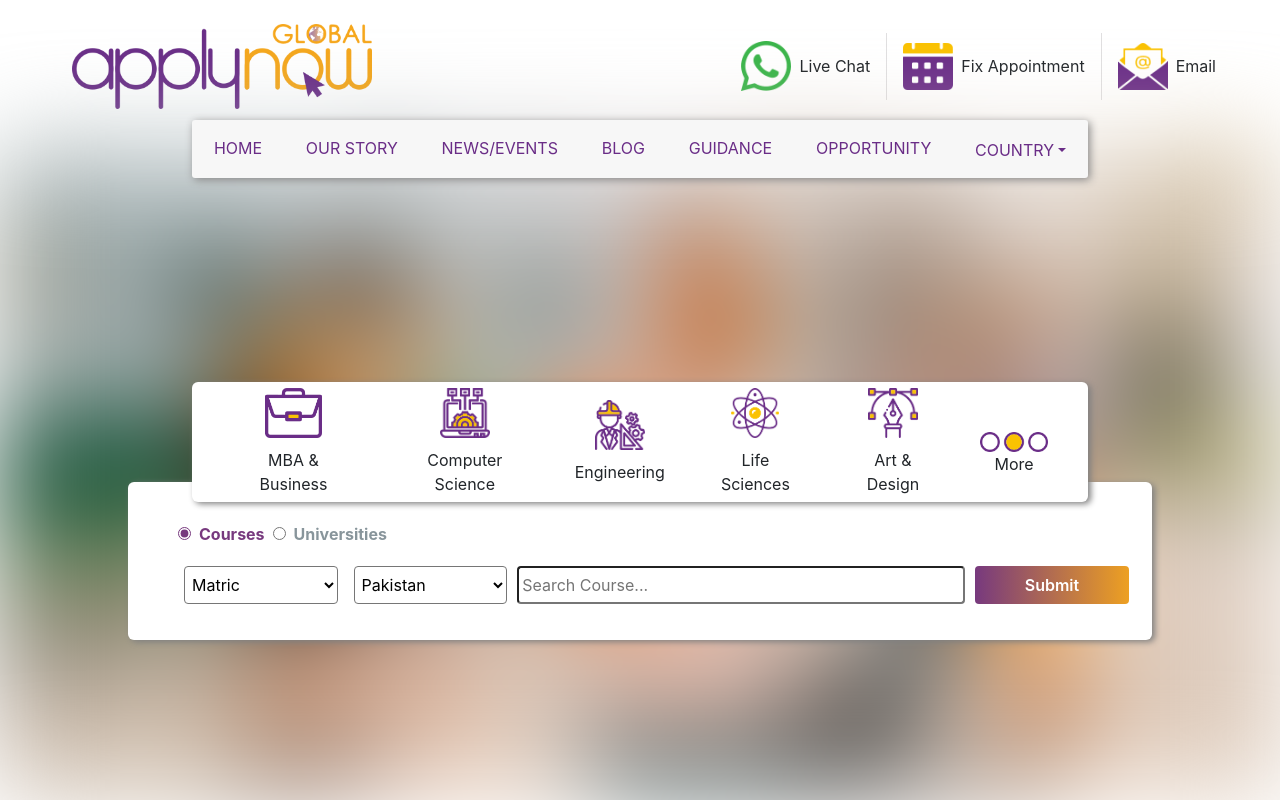
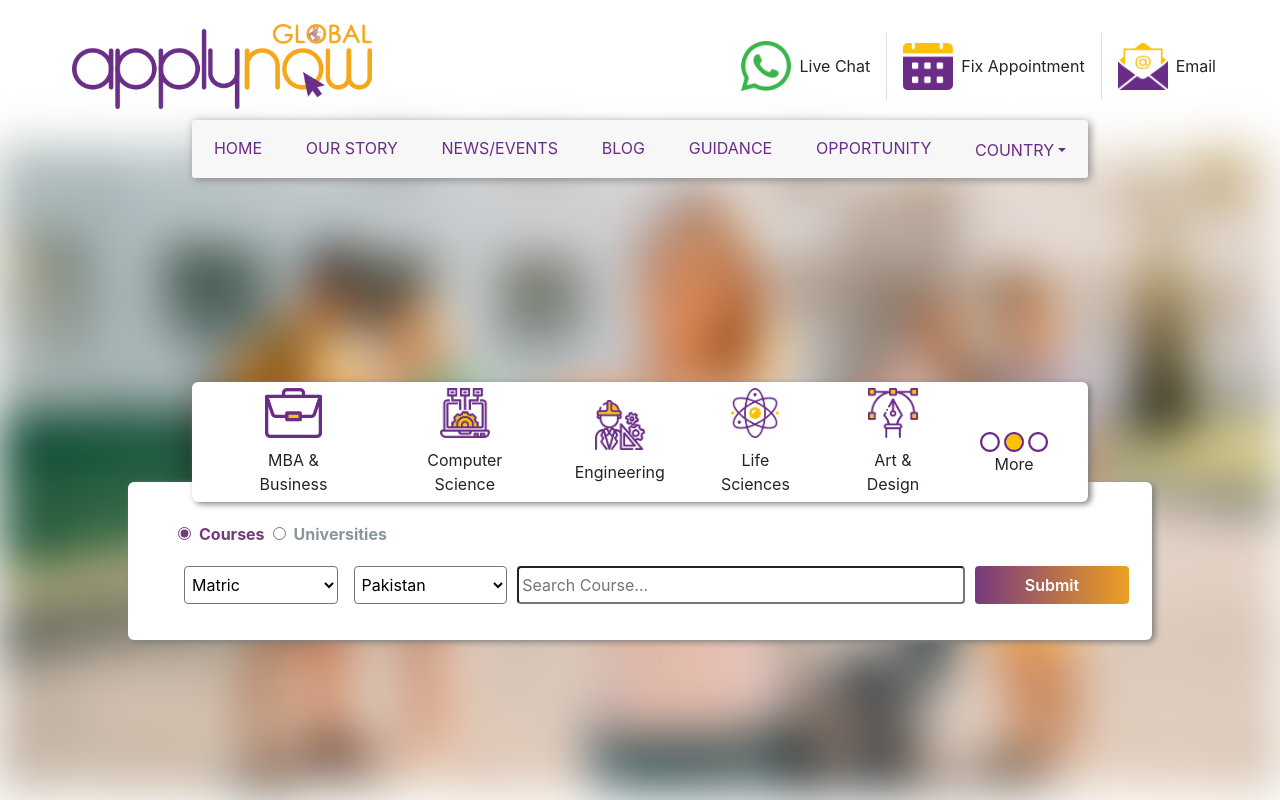
Before and after one commit to Maaz-Afzaal/apply-now-global, a React (Create React App) app: page / in a window 1280 px wide. Shown: the top 800 px of the page. Built offline with nearby package versions, Linux system fonts and the light colour scheme.

Commit message:
screens finalized

```diff
--- a/src/App.scss
+++ b/src/App.scss
@@ -36,8 +36,8 @@
 }
 .blurImage{
   width:100vw;
-  filter: blur(50px);
+  filter: blur(25px);
   // filter: brightness(30%);
-  -webkit-filter: blur(50px);
+  -webkit-filter: blur(25px);
   // -webkit-filter: brightness(30%);
 }
```
